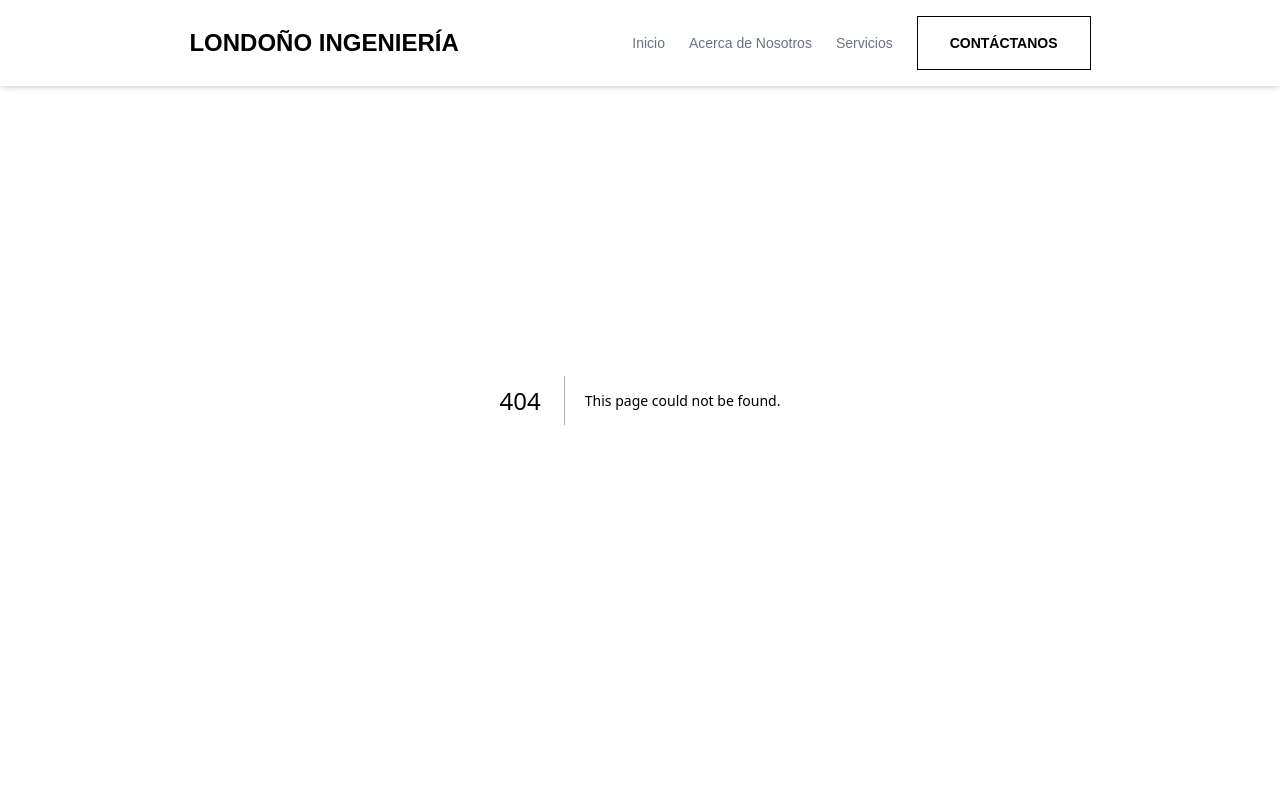
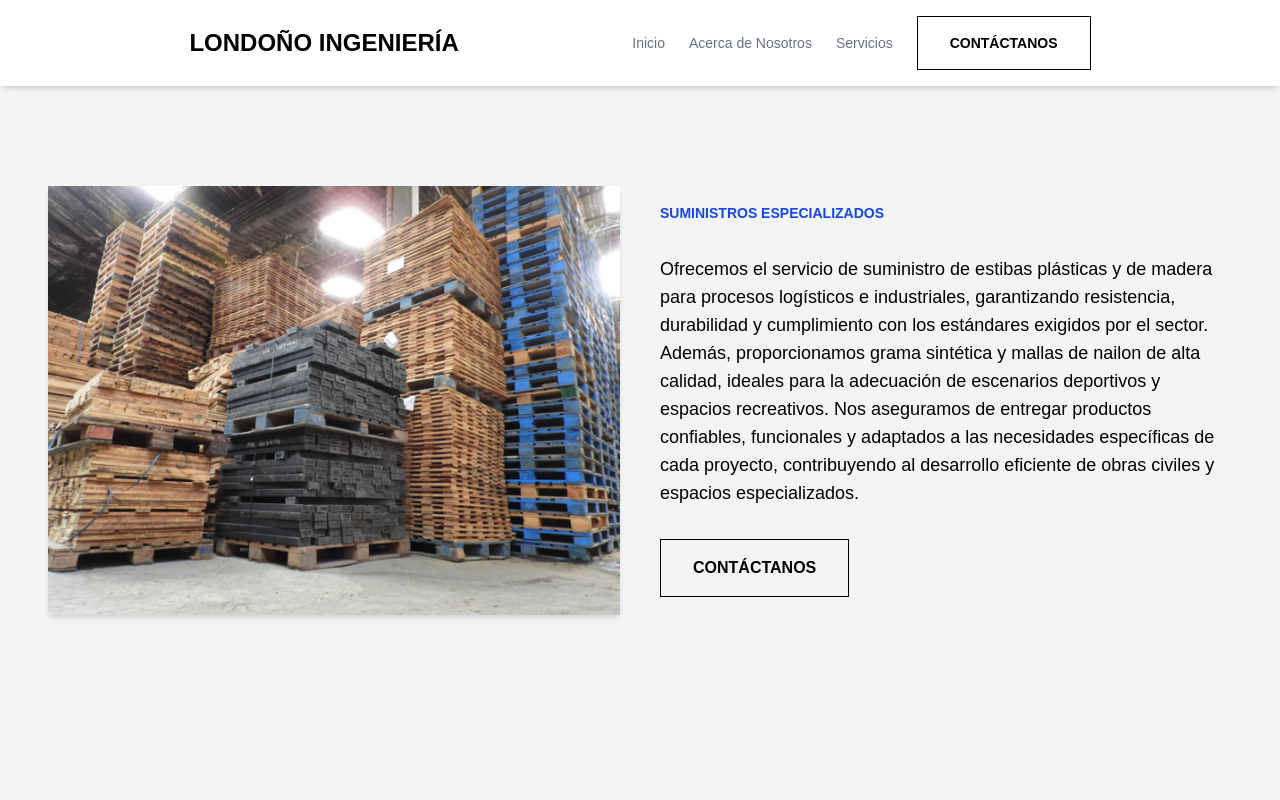
Before and after one commit to castolo10a/londono-ingenieria, a Next.js app: page /infoServices/supplies in a window 1280 px wide. Before the commit this address had no page. Shown: the top 800 px of the page. Built offline with nearby package versions, Linux system fonts and the light colour scheme.

Commit message:
feat: add supplies service

```diff
--- /dev/null
+++ b/src/app/infoServices/supplies/page.tsx
@@ -0,0 +1,13 @@
+"use client";
+
+import { DetailServices } from "@/templates";
+
+export default function SuppliesPage() {
+  return (
+    <DetailServices
+      title="Suministros Especializados"
+      description="Ofrecemos el servicio de suministro de estibas plásticas y de madera para procesos logísticos e industriales, garantizando resistencia, durabilidad y cumplimiento con los estándares exigidos por el sector. Además, proporcionamos grama sintética y mallas de nailon de alta calidad, ideales para la adecuación de escenarios deportivos y espacios recreativos. Nos aseguramos de entregar productos confiables, funcionales y adaptados a las necesidades específicas de cada proyecto, contribuyendo al desarrollo eficiente de obras civiles y espacios especializados."
+      image="/assets/supplies.webp"
+    />
+  );
+}
--- a/src/constants/servicesData.ts
+++ b/src/constants/servicesData.ts
@@ -17,4 +17,10 @@ export const servicesData = [
     description: "Ejecución de obras con calidad y eficiencia.",
     link: "/infoServices/construction",
   },
+  {
+    image: "/assets/supplies.webp",
+    title: "Suministros Especializados",
+    description: "Soluciones en materiales logísticos y deportivos para tus proyectos.",
+    link: "/infoServices/supplies",
+  },
 ];
```
Also changed, not shown: public/assets/supplies.webp (added).
